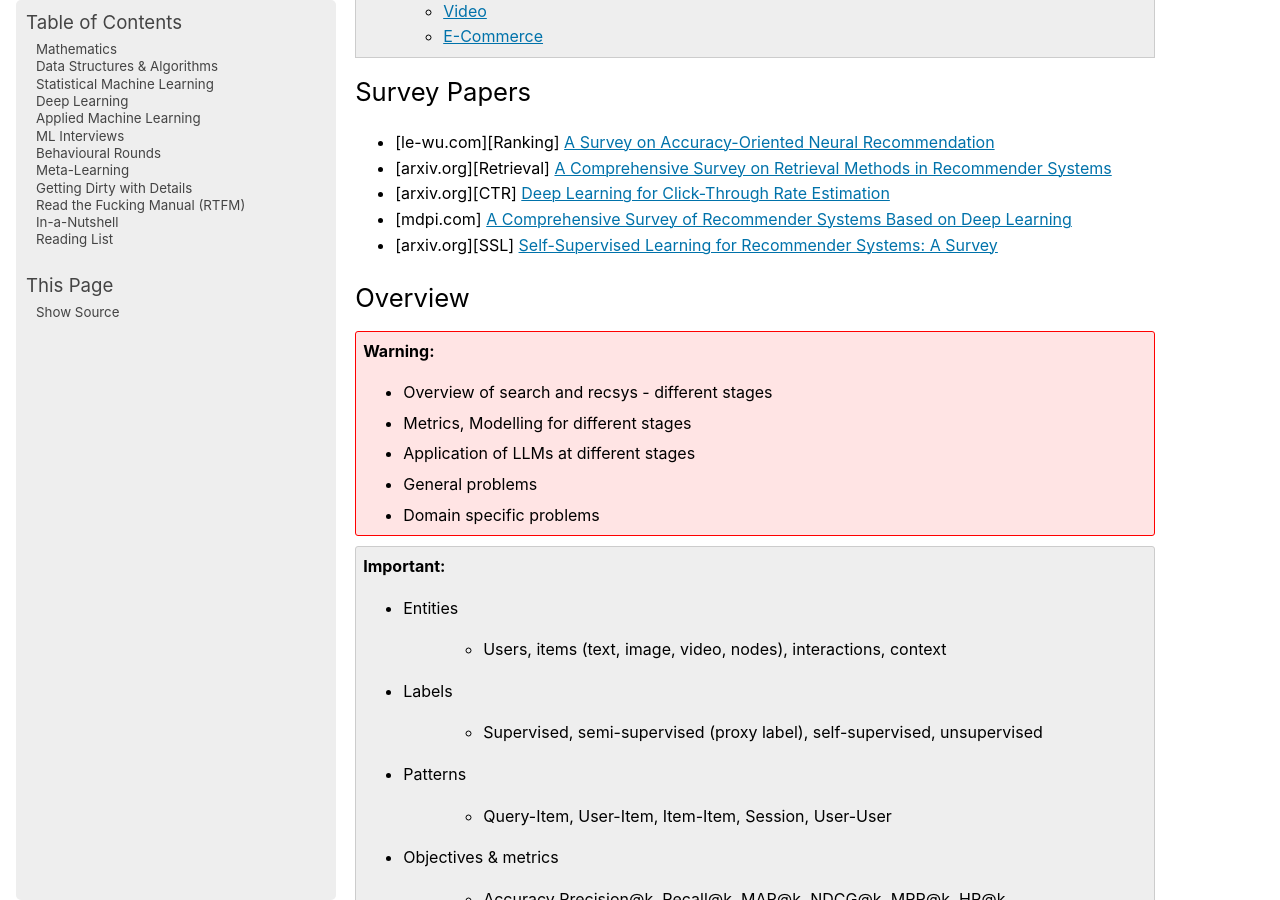
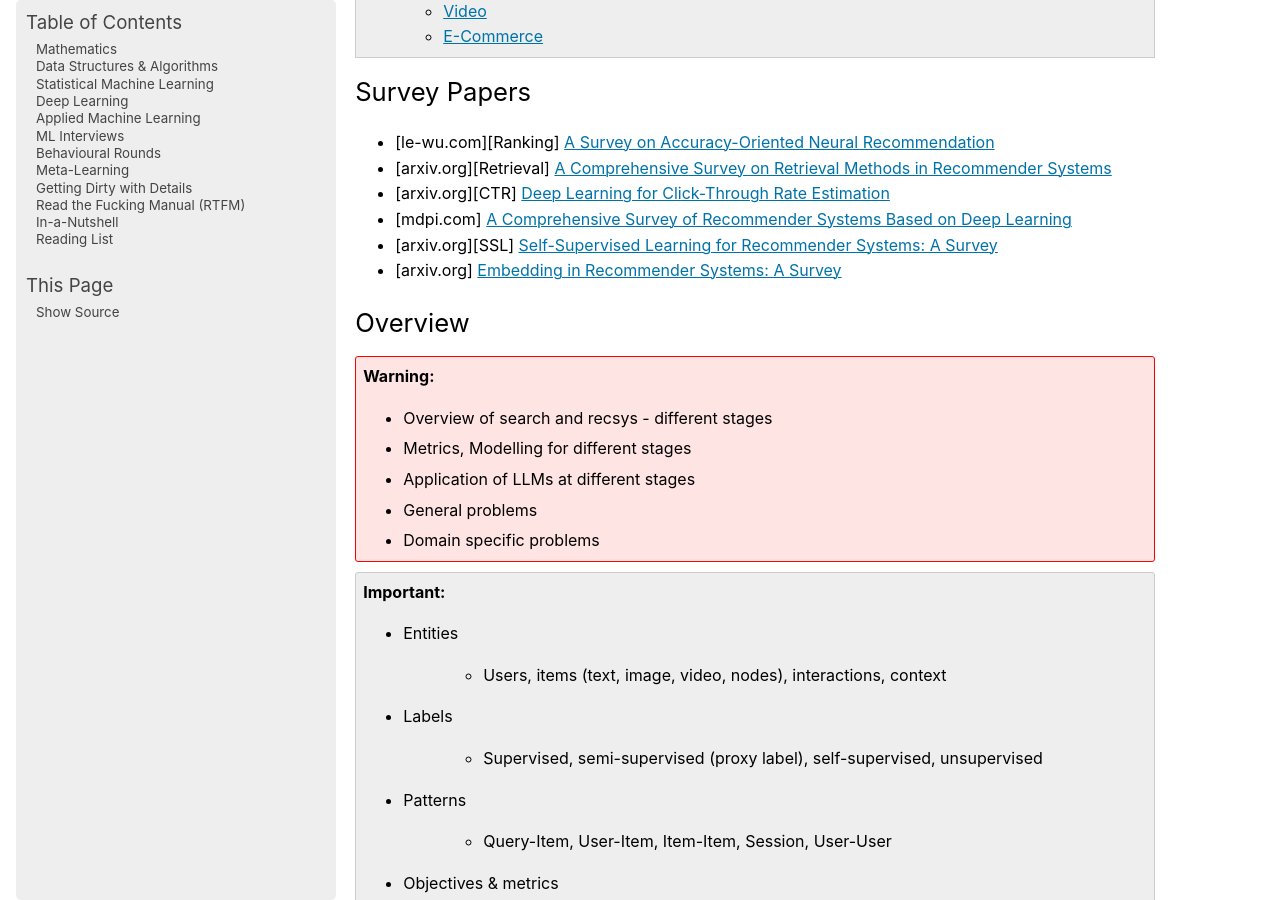
Before and after one commit to uselesstechjunks/leetcode, a Sphinx documentation site: the page built from docs/source/applied/methods/rs.rst, in a window 1280 px wide and 900 px high, scrolled down 2946 px. Built offline with Sphinx 7.4.7, drawn with Linux system fonts in a browser that asks for light colours; pages that are not in the unit, such as notebooks, are missing from menus.

Commit message:
Update rs.rst

```diff
--- a/docs/source/applied/methods/rs.rst
+++ b/docs/source/applied/methods/rs.rst
@@ -14,6 +14,7 @@ Survey Papers
 * [arxiv.org][CTR] `Deep Learning for Click-Through Rate Estimation <https://arxiv.org/abs/2104.10584>`_
 * [mdpi.com] `A Comprehensive Survey of Recommender Systems Based on Deep Learning <https://www.mdpi.com/2076-3417/13/20/11378/pdf?version=1697524018>`_
 * [arxiv.org][SSL] `Self-Supervised Learning for Recommender Systems: A Survey <https://arxiv.org/abs/2203.15876>`_
+* [arxiv.org] `Embedding in Recommender Systems: A Survey <https://arxiv.org/abs/2310.18608v2>`_
 
 ************************************************************************************
 Overview
```
